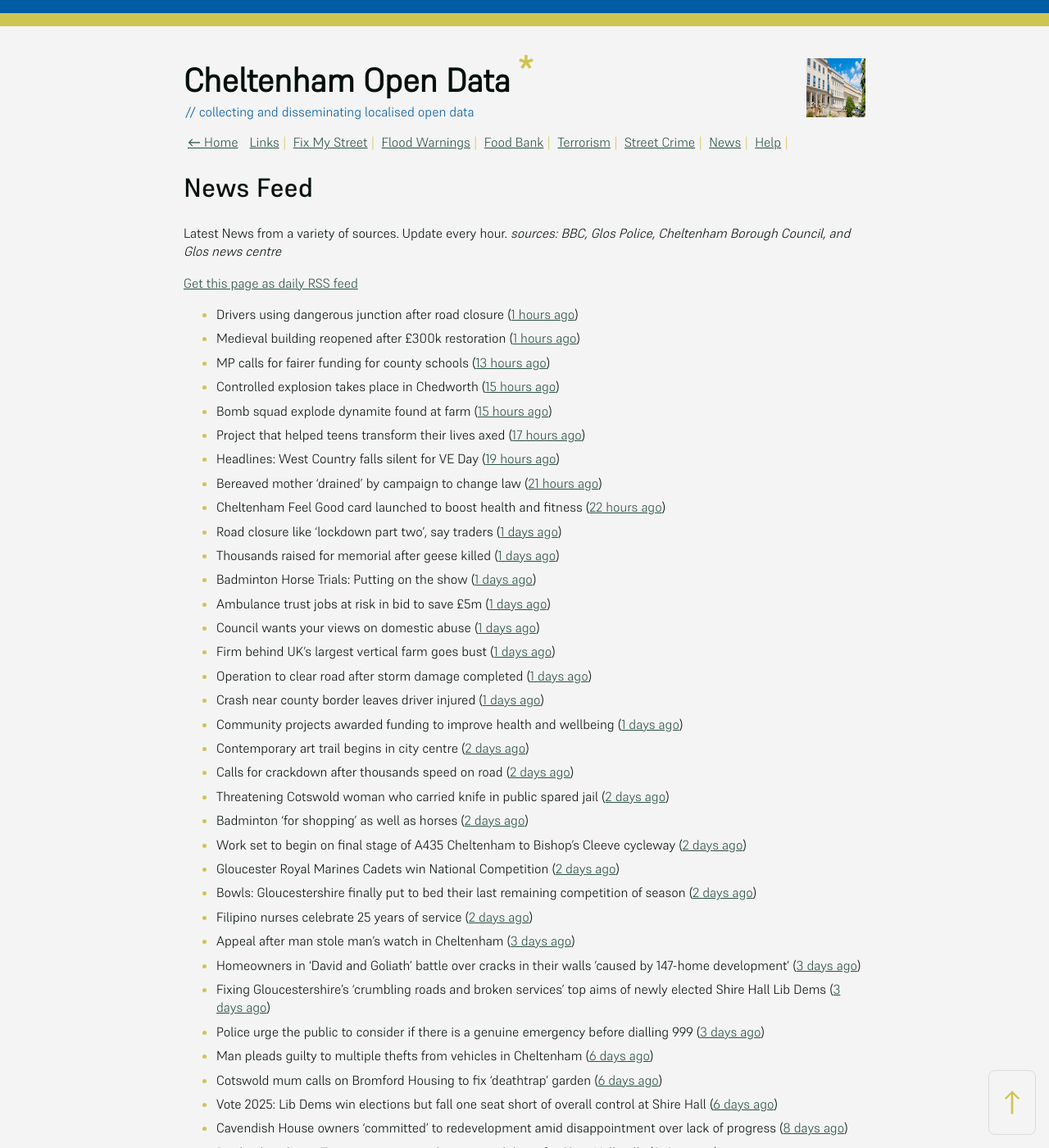
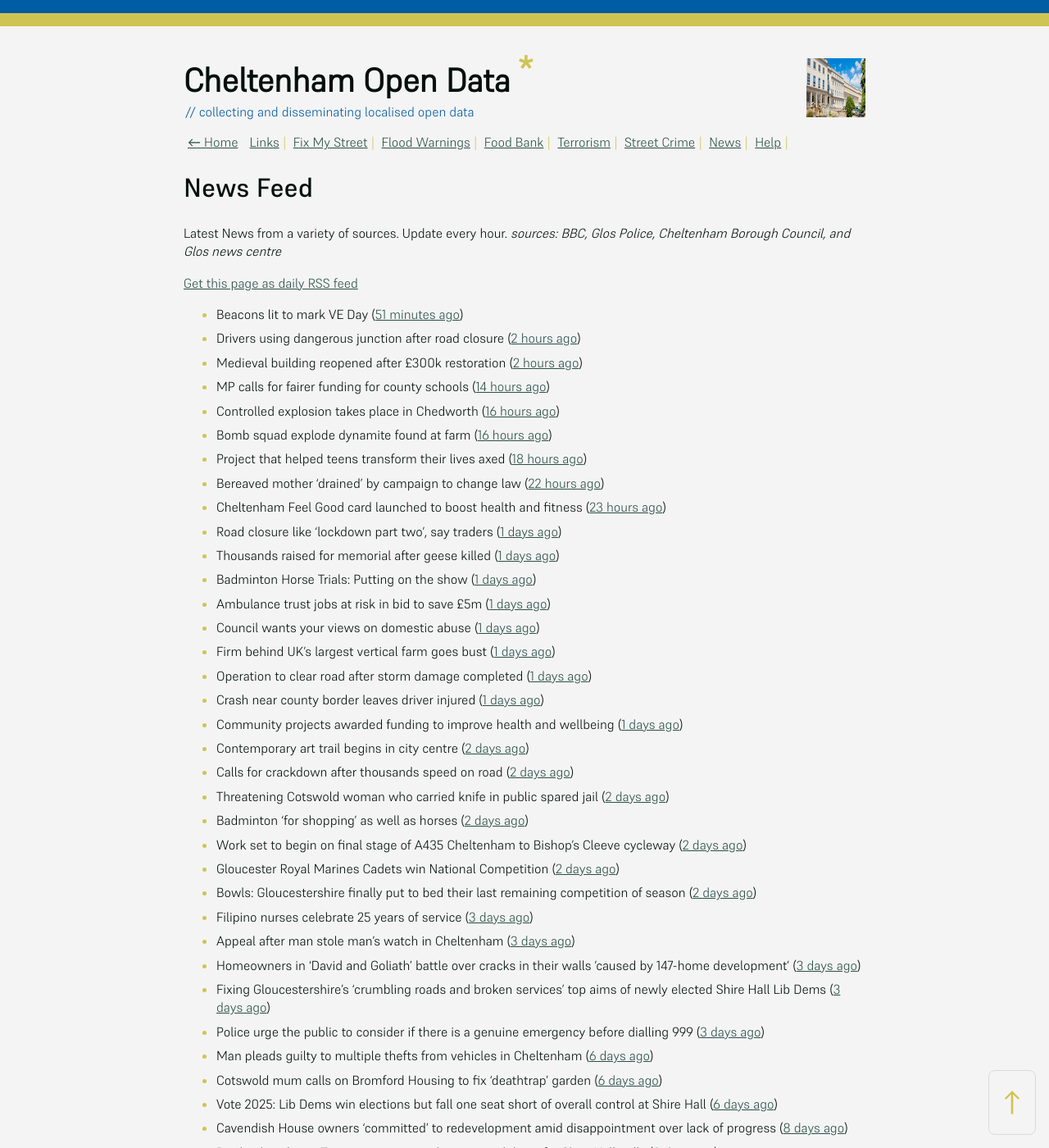
Before and after one commit to mat-0/cheltenham-open-data, a Jekyll site: the page built from _pages/news.md, in a window 1280 px wide and 1400 px high. Shown: the whole window at 82% size. Built offline with Jekyll 4.4.1, drawn with Linux system fonts in a browser that asks for light colours.

Commit message:
Updated 2025-05-09 07:57:42

```diff
--- a/_pages/news.md
+++ b/_pages/news.md
@@ -12,15 +12,15 @@ _sources: BBC, Glos Police, Cheltenham Borough Council, and Glos news centre_
 [Get this page as daily RSS feed](/daily.rss)
 
 <!-- news_marker starts -->
-- Drivers using dangerous junction after road closure ([1 hours ago](https://www.bbc.com/news/articles/c0qnq5jvwz0o))
-- Medieval building reopened after £300k restoration ([1 hours ago](https://www.bbc.com/news/articles/cwy6y3d1xz0o))
-- MP calls for fairer funding for county schools ([13 hours ago](https://www.bbc.com/news/articles/c14kz050y3ro))
-- Controlled explosion takes place in Chedworth ([15 hours ago](https://gloucesternewscentre.co.uk/controlled-explosion-takes-place-in-chedworth/))
-- Bomb squad explode dynamite found at farm ([15 hours ago](https://www.bbc.com/news/articles/c0k34gzdmxko))
-- Project that helped teens transform their lives axed ([17 hours ago](https://www.bbc.com/news/articles/ckg1gmmn82zo))
-- Headlines: West Country falls silent for VE Day ([19 hours ago](https://www.bbc.com/news/articles/c3083nv58z7o))
-- Bereaved mother 'drained' by campaign to change law ([21 hours ago](https://www.bbc.com/news/articles/c99p985r1xgo))
-- Cheltenham Feel Good card launched to boost health and fitness ([22 hours ago](https://www.cheltenham.gov.uk/news/article/3007/cheltenham_feel_good_card_launched_to_boost_health_and_fitness))
+- Beacons lit to mark VE Day ([51 minutes ago](https://www.bbc.com/news/videos/c74nln2wnzko))
+- Drivers using dangerous junction after road closure ([2 hours ago](https://www.bbc.com/news/articles/c0qnq5jvwz0o))
+- Medieval building reopened after £300k restoration ([2 hours ago](https://www.bbc.com/news/articles/cwy6y3d1xz0o))
+- MP calls for fairer funding for county schools ([14 hours ago](https://www.bbc.com/news/articles/c14kz050y3ro))
+- Controlled explosion takes place in Chedworth ([16 hours ago](https://gloucesternewscentre.co.uk/controlled-explosion-takes-place-in-chedworth/))
+- Bomb squad explode dynamite found at farm ([16 hours ago](https://www.bbc.com/news/articles/c0k34gzdmxko))
+- Project that helped teens transform their lives axed ([18 hours ago](https://www.bbc.com/news/articles/ckg1gmmn82zo))
+- Bereaved mother 'drained' by campaign to change law ([22 hours ago](https://www.bbc.com/news/articles/c99p985r1xgo))
+- Cheltenham Feel Good card launched to boost health and fitness ([23 hours ago](https://www.cheltenham.gov.uk/news/article/3007/cheltenham_feel_good_card_launched_to_boost_health_and_fitness))
 - Road closure like 'lockdown part two', say traders ([1 days ago](https://www.bbc.com/news/articles/c3r8r3yrjgjo))
 - Thousands raised for memorial after geese killed ([1 days ago](https://www.bbc.com/news/articles/cn80d0k231yo))
 - Badminton Horse Trials: Putting on the show ([1 days ago](https://www.bbc.com/news/articles/c1lm3e424dqo))
@@ -37,7 +37,7 @@ _sources: BBC, Glos Police, Cheltenham Borough Council, and Glos news centre_
 - Work set to begin on final stage of A435 Cheltenham to Bishop’s Cleeve cycleway ([2 days ago](https://gloucesternewscentre.co.uk/work-set-to-begin-on-final-stage-of-a435-cheltenham-to-bishops-cleeve-cycleway/))
 - Gloucester Royal Marines Cadets win National Competition ([2 days ago](https://gloucesternewscentre.co.uk/gloucester-royal-marines-cadets-win-national-competition/))
 - Bowls: Gloucestershire finally put to bed their last remaining competition of season ([2 days ago](https://gloucesternewscentre.co.uk/bowls-gloucestershire-finally-put-to-bed-their-last-remaining-competition-of-season/))
-- Filipino nurses celebrate 25 years of service ([2 days ago](https://gloucesternewscentre.co.uk/filipino-nurses-celebrate-25-years-of-service/))
+- Filipino nurses celebrate 25 years of service ([3 days ago](https://gloucesternewscentre.co.uk/filipino-nurses-celebrate-25-years-of-service/))
 - Appeal after man stole man’s watch in Cheltenham ([3 days ago](https://gloucesternewscentre.co.uk/appeal-after-man-stole-mans-watch-in-cheltenham/))
 - Homeowners in ‘David and Goliath’ battle over cracks in their walls ’caused by 147-home development’ ([3 days ago](https://gloucesternewscentre.co.uk/homeowners-in-david-and-goliath-battle-over-cracks-in-their-walls-caused-by-147-home-development/))
 - Fixing Gloucestershire’s ‘crumbling roads and broken services’ top aims of newly elected Shire Hall Lib Dems ([3 days ago](https://gloucesternewscentre.co.uk/fixing-gloucestershires-crumbling-roads-and-broken-services-top-aims-of-newly-elected-shire-hall-lib-dems/))
```
Also changed, not shown: _data/flood.json (+5 -69 lines), index.md (+4 -4 lines).
